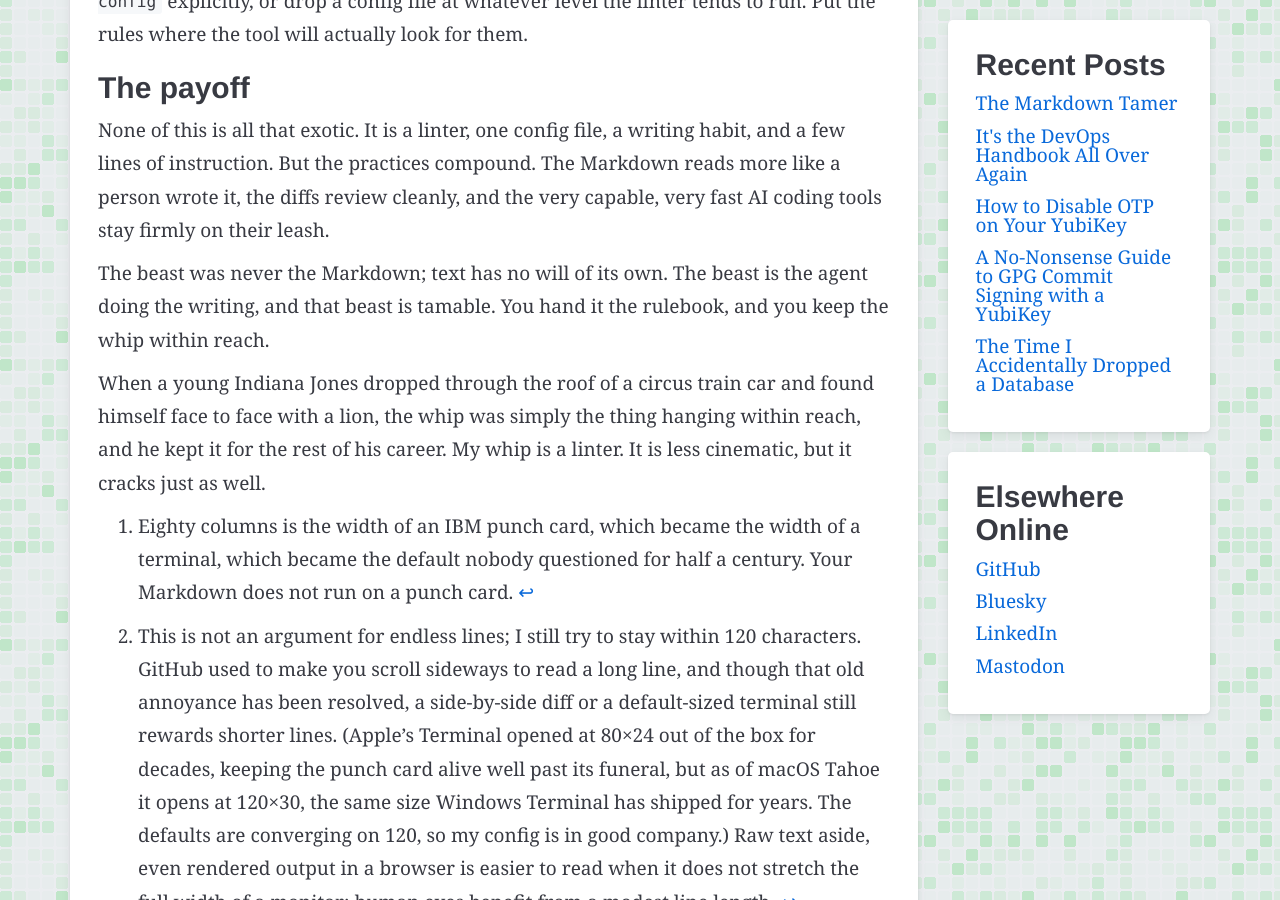
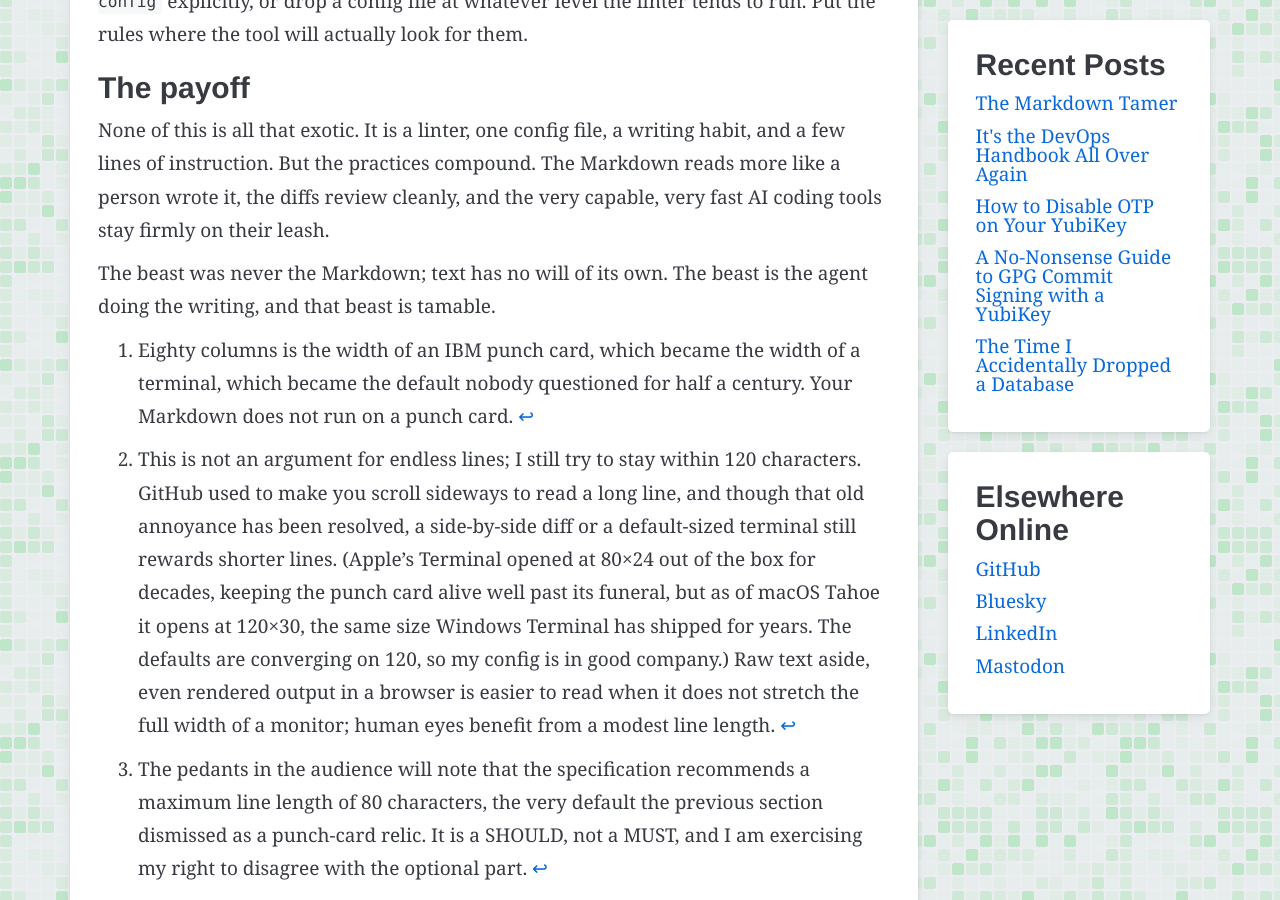
Before and after one commit to ryanspletzer/ryanspletzer.github.io, a Jekyll site: the page built from _posts/2026-07-04-the-markdown-tamer.md, in a window 1280 px wide and 900 px high, scrolled down 3603 px. Built offline with Jekyll 4.4.1, drawn with Linux system fonts in a browser that asks for light colours.

Commit message:
End on the beast reveal; cut the Indiana Jones anecdote
The closing now lands on "that beast is tamable," answering the
title directly. The whip motif goes with it; the Jurassic Park
fence remains the post's one film reference.

Co-Authored-By: Claude Fable 5 <noreply@anthropic.com>

```diff
--- a/_posts/2026-07-04-the-markdown-tamer.md
+++ b/_posts/2026-07-04-the-markdown-tamer.md
@@ -8,7 +8,7 @@ description: >
   headings that skip levels, jagged tables,
   and more idiosyncrasies that I can't stand.
   Here are the practices I use to tame it:
-  a linter as the source of truth, semantic line breaks,
+  a linter as the feedback loop, semantic line breaks,
   and teaching the agent to clean up after itself.
 tags:
  - markdown
@@ -190,15 +190,6 @@ The beast was never the Markdown;
 text has no will of its own.
 The beast is the agent doing the writing,
 and that beast is tamable.
-You hand it the rulebook,
-and you keep the whip within reach.
-
-When a young Indiana Jones dropped through the roof of a circus train car
-and found himself face to face with a lion,
-the whip was simply the thing hanging within reach,
-and he kept it for the rest of his career.
-My whip is a linter.
-It is less cinematic, but it cracks just as well.
 
 [^eighty]:
     Eighty columns is the width of an IBM punch card,
```
